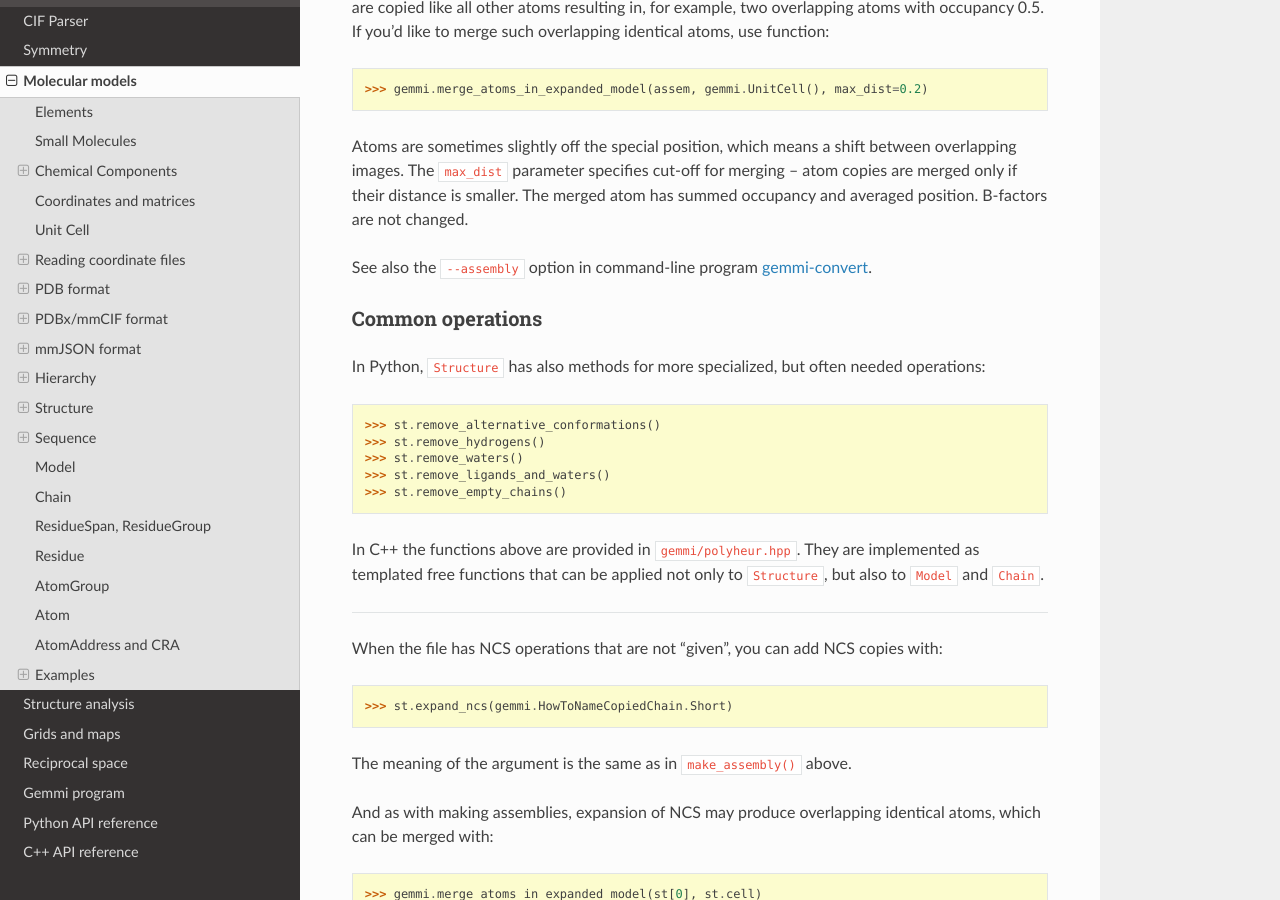
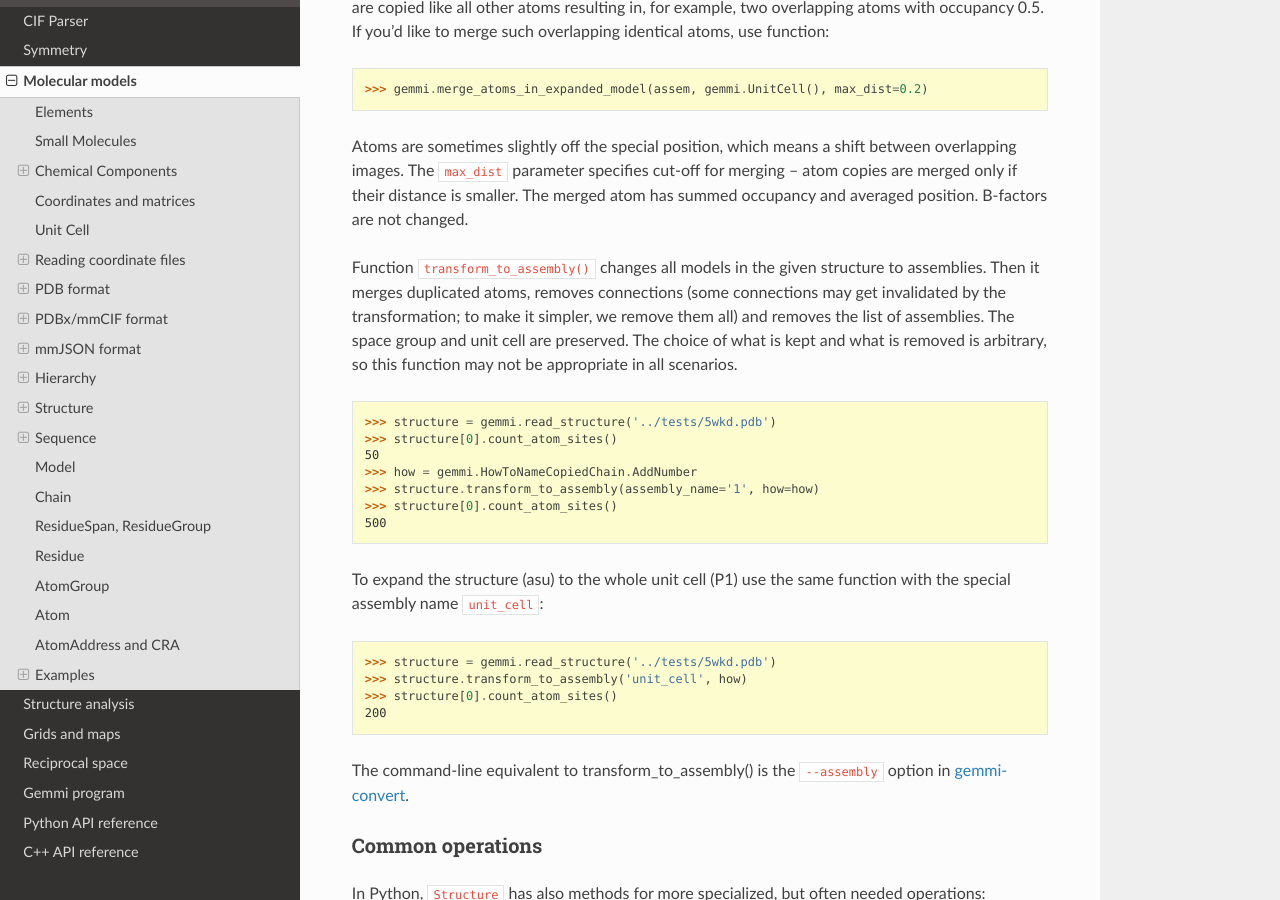
Before and after one commit to project-gemmi/gemmi, a Sphinx documentation site: the page built from docs/mol.rst, in a window 1280 px wide and 900 px high, scrolled down 36165 px. Built offline with Sphinx 7.4.7 and the Read the Docs theme 2.0.0, drawn with Linux system fonts in a browser that asks for light colours.

Commit message:
transform_to_assembly()
based on function change_to_assembly(), but it's more complete, with
python bindings and documentation

```diff
--- a/docs/mol.rst
+++ b/docs/mol.rst
@@ -2047,8 +2047,35 @@ The ``max_dist`` parameter specifies cut-off for merging -- atom copies
 are merged only if their distance is smaller. The merged atom has summed
 occupancy and averaged position. B-factors are not changed.
 
-See also the ``--assembly`` option in command-line program
-:ref:`gemmi-convert <convert>`.
+Function ``transform_to_assembly()`` changes all models in the given structure
+to assemblies. Then it merges duplicated atoms, removes connections
+(some connections may get invalidated by the transformation; to make it simpler,
+we remove them all) and removes the list of assemblies. The space group and
+unit cell are preserved. The choice of what is kept and what is removed
+is arbitrary, so this function may not be appropriate in all scenarios.
+
+.. doctest::
+
+  >>> structure = gemmi.read_structure('../tests/5wkd.pdb')
+  >>> structure[0].count_atom_sites()
+  50
+  >>> how = gemmi.HowToNameCopiedChain.AddNumber
+  >>> structure.transform_to_assembly(assembly_name='1', how=how)
+  >>> structure[0].count_atom_sites()
+  500
+
+To expand the structure (asu) to the whole unit cell (P1)
+use the same function with the special assembly name ``unit_cell``:
+
+.. doctest::
+
+  >>> structure = gemmi.read_structure('../tests/5wkd.pdb')
+  >>> structure.transform_to_assembly('unit_cell', how)
+  >>> structure[0].count_atom_sites()
+  200
+
+The command-line equivalent to transform_to_assembly() is
+the ``--assembly`` option in :ref:`gemmi-convert <convert>`.
 
 Common operations
 -----------------
```
Also changed, not shown: 4 other files.
